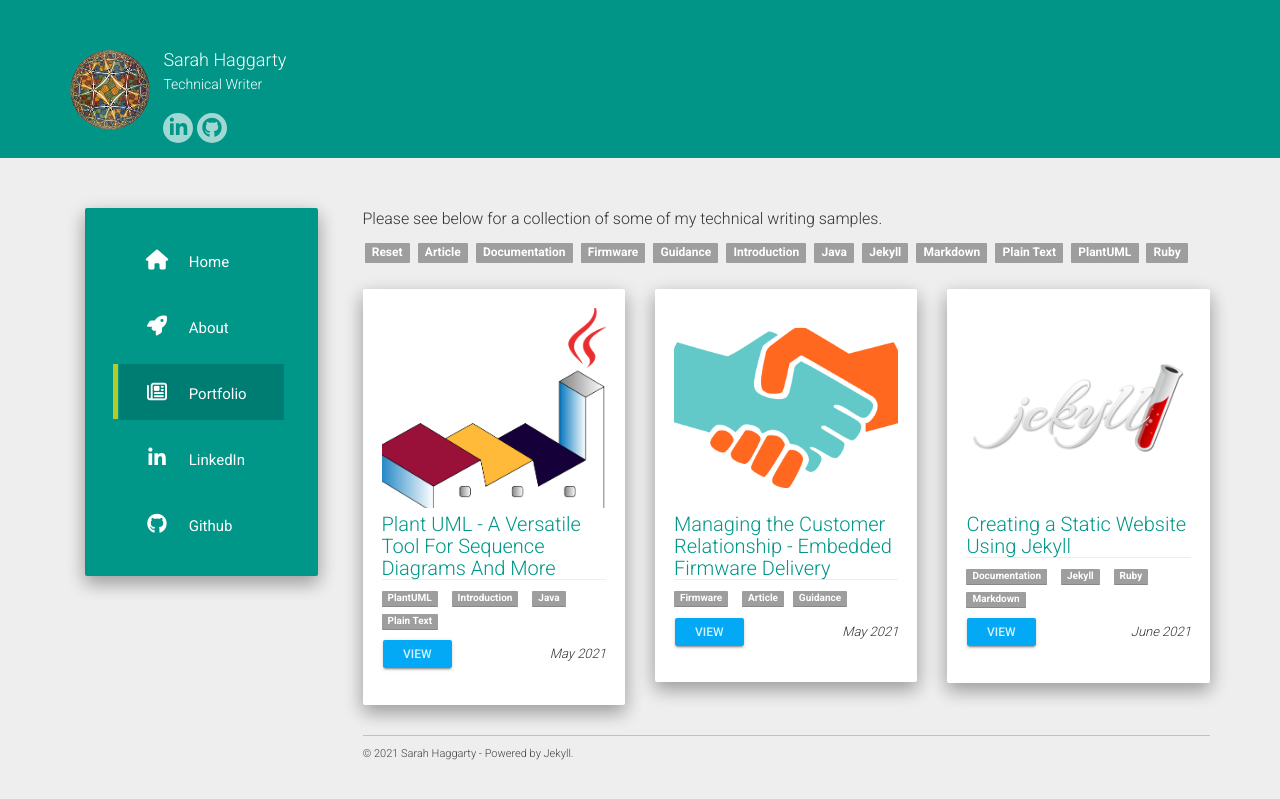
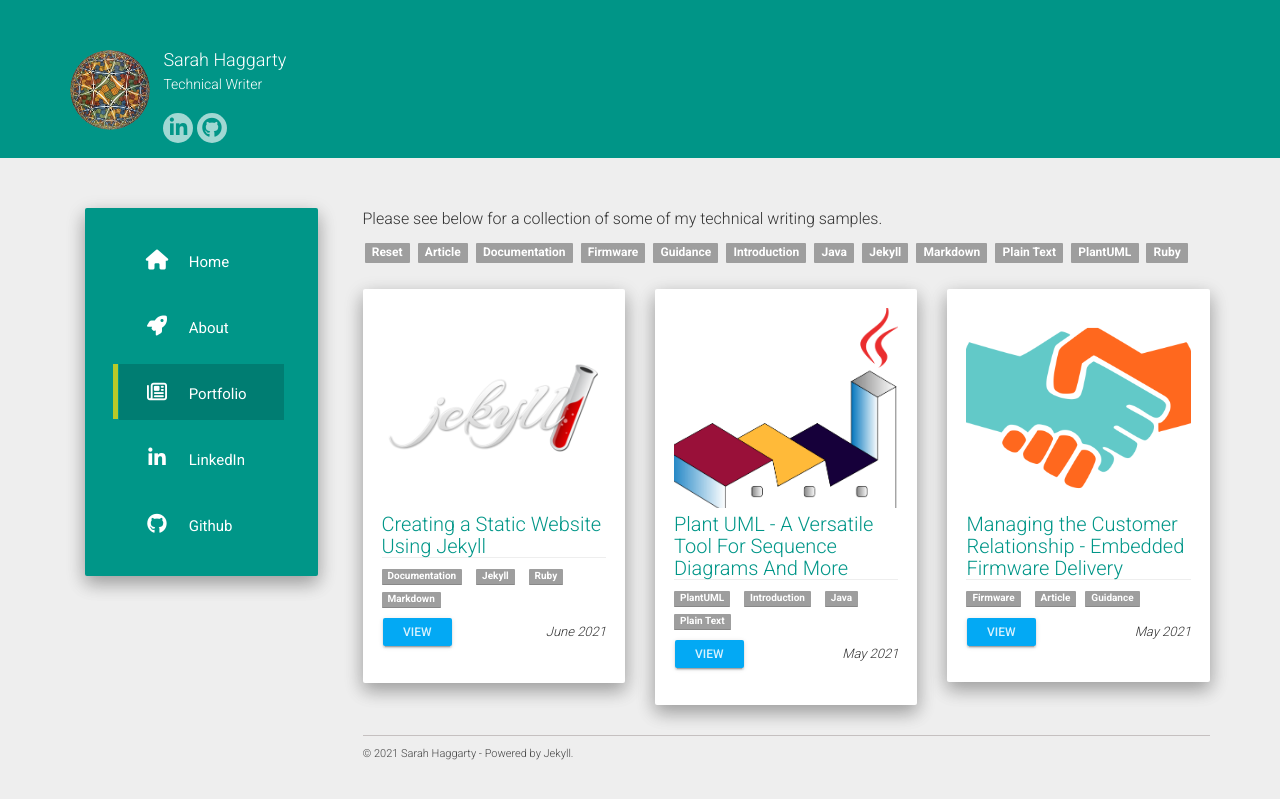
Before and after one commit to sarahhaggarty/sarahhaggarty.github.io, a Jekyll site: the page built from docs/portfolio.md, in a window 1280 px wide. Shown: the top 799 px of the page. Built offline with Jekyll 4.4.1, drawn with Linux system fonts in a browser that asks for light colours; nearby versions of some CDN libraries; some of the changed lines change nothing that is shown.

Commit message:
Article rearrange
Rearranged sequence of articles to show latest entry first

```diff
--- a/docs/_data/projects.json
+++ b/docs/_data/projects.json
@@ -1,4 +1,11 @@
 [
+	{
+		"name": "Creating a Static Website Using Jekyll",
+		"image": "../../assets/jekyll-logo-square.png",
+		"url": "jekyll",
+		"date": "June 2021",
+		"tags": ["Documentation","Jekyll", "Ruby", "Markdown"]
+	},
 	{
 		"name": "Plant UML - A Versatile Tool For Sequence Diagrams And More",
 		"image": "../../assets/Plantuml_Logo_small.png",
@@ -12,12 +19,6 @@
 		"url": "managing-the-customer-relationship",
 		"date": "May 2021",
 		"tags": ["Firmware","Article", "Guidance"]
-	},
-	{
-		"name": "Creating a Static Website Using Jekyll",
-		"image": "../../assets/jekyll-logo-square.png",
-		"url": "jekyll",
-		"date": "June 2021",
-		"tags": ["Documentation","Jekyll", "Ruby", "Markdown"]
-	},
+	}
+
 ]
```
